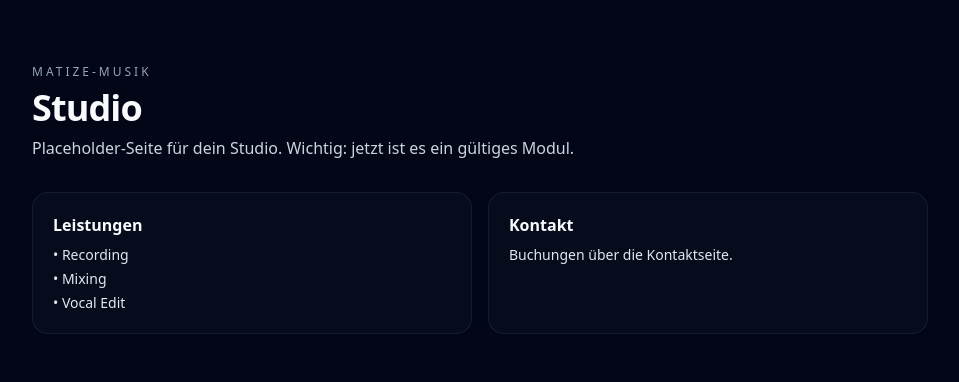
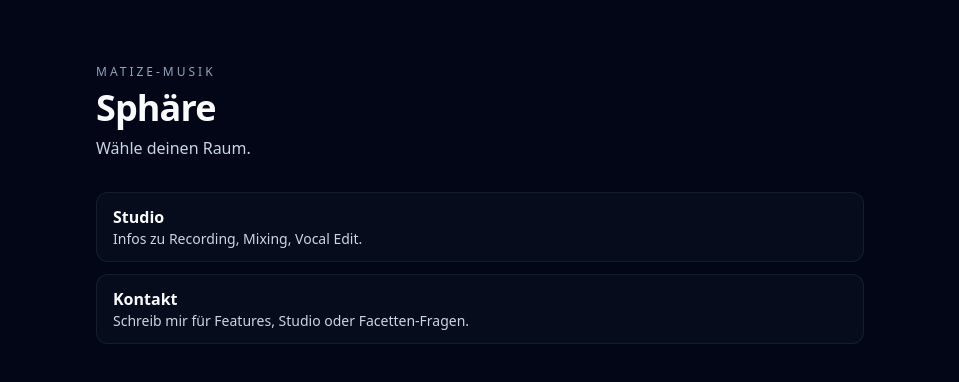
Before and after one commit to Matize-Kreation/Matize-Musik, a Next.js app: page /studio in a window 1280 px wide. Shown: the top 382 px of the page, without its empty margins (160-1119 px from the left). Built offline with nearby package versions, Linux system fonts and the light colour scheme.

Commit message:
Auto-Commit am 05.11.2025 15:17:34,32

```diff
--- a/next.config.js
+++ b/next.config.js
@@ -1,13 +1,11 @@
-// next.config.js
 /** @type {import('next').NextConfig} */
+const isProd = process.env.NODE_ENV === "production";
+
 const nextConfig = {
     reactStrictMode: true,
-
-    // wenn du GitHub Pages benutzt:
     output: "export",
-    basePath: "/Matize-Musik",
+    basePath: isProd ? "/Matize-Musik" : "",
     trailingSlash: true,
-
     images: {
         unoptimized: true,
     },
--- a/src/app/studio/page.tsx
+++ b/src/app/studio/page.tsx
@@ -1,41 +1,38 @@
-// src/app/studio/page.tsx
-import React from "react";
-
-export const metadata = {
-    title: "Studio | Matize-Musik",
-    description: "Infos zum Studio / Produktion.",
-};
-
-export default function StudioPage() {
+// src/app/page.tsx
+export default function HomePage() {
     return (
         <main className="min-h-screen bg-slate-950 text-slate-50 px-6 py-16">
-            <div className="mx-auto max-w-4xl space-y-8">
+            <div className="mx-auto max-w-3xl space-y-8">
                 <header className="space-y-2">
                     <p className="text-xs uppercase tracking-[0.25em] text-slate-400">
                         Matize-Musik
                     </p>
-                    <h1 className="text-4xl font-semibold tracking-tight">Studio</h1>
+                    <h1 className="text-4xl font-semibold tracking-tight">Sphäre</h1>
                     <p className="text-slate-300">
-                        Placeholder-Seite für dein Studio. Wichtig: jetzt ist es ein
-                        gültiges Modul.
+                        Wähle deinen Raum.
                     </p>
                 </header>
 
-                <div className="grid gap-4 md:grid-cols-2">
-                    <div className="rounded-2xl border border-slate-800/60 bg-slate-900/40 p-5">
-                        <h2 className="font-semibold mb-2">Leistungen</h2>
-                        <ul className="text-sm space-y-1 text-slate-200">
-                            <li>• Recording</li>
-                            <li>• Mixing</li>
-                            <li>• Vocal Edit</li>
-                        </ul>
-                    </div>
-                    <div className="rounded-2xl border border-slate-800/60 bg-slate-900/40 p-5">
-                        <h2 className="font-semibold mb-2">Kontakt</h2>
-                        <p className="text-sm text-slate-200">
-                            Buchungen über die Kontaktseite.
+                <div className="space-y-3">
+                    <a
+                        href="/studio"
+                        className="block rounded-xl border border-slate-800/60 bg-slate-900/40 px-4 py-3 hover:border-emerald-400/70 transition"
+                    >
+                        <h2 className="font-semibold">Studio</h2>
+                        <p className="text-sm text-slate-300">
+                            Infos zu Recording, Mixing, Vocal Edit.
                         </p>
-                    </div>
+                    </a>
+
+                    <a
+                        href="/kontakt"
+                        className="block rounded-xl border border-slate-800/60 bg-slate-900/40 px-4 py-3 hover:border-emerald-400/70 transition"
+                    >
+                        <h2 className="font-semibold">Kontakt</h2>
+                        <p className="text-sm text-slate-300">
+                            Schreib mir für Features, Studio oder Facetten-Fragen.
+                        </p>
+                    </a>
                 </div>
             </div>
         </main>
```
Also changed, not shown: 1 other file (tests, documents, lock files or other folders).
